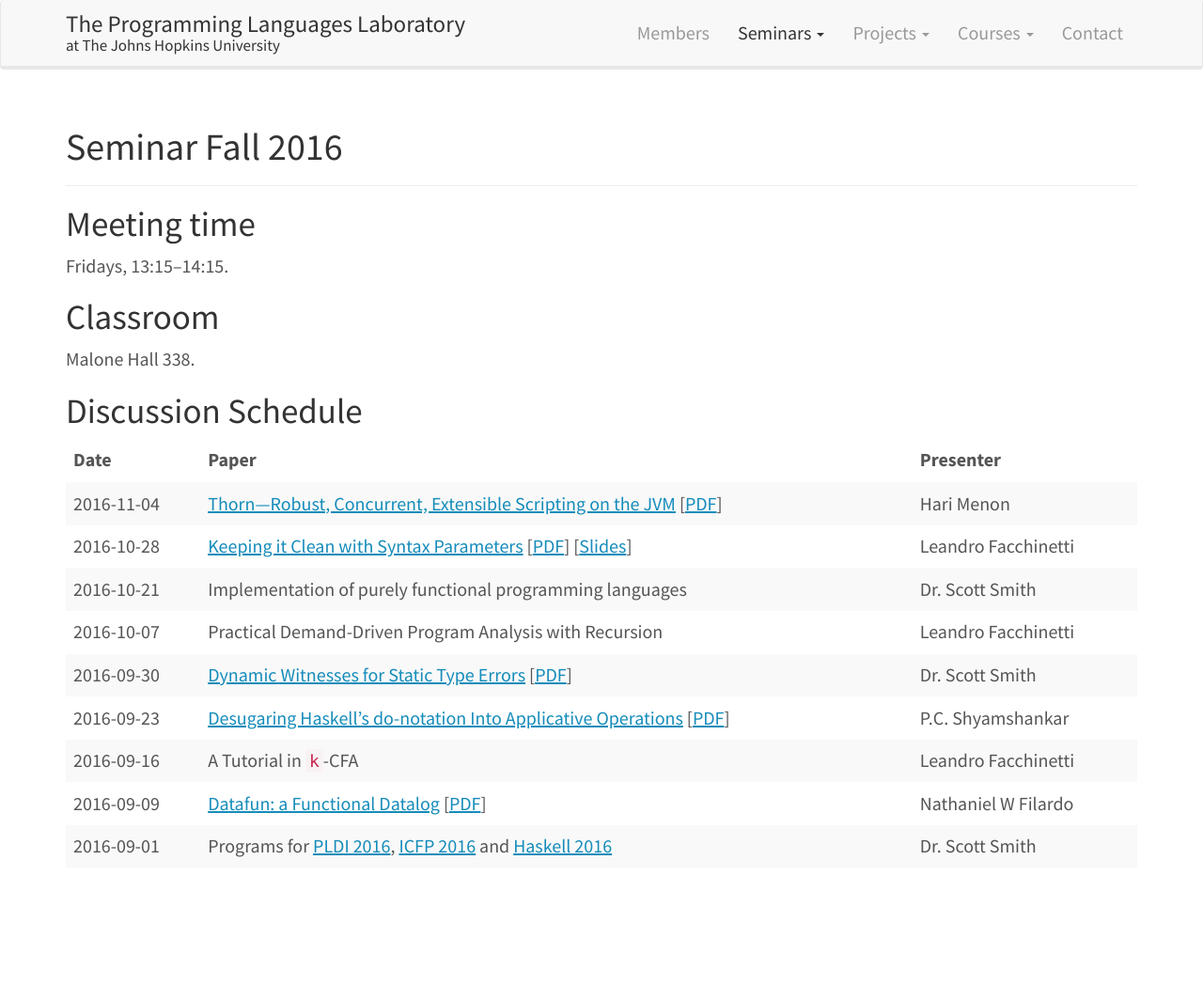
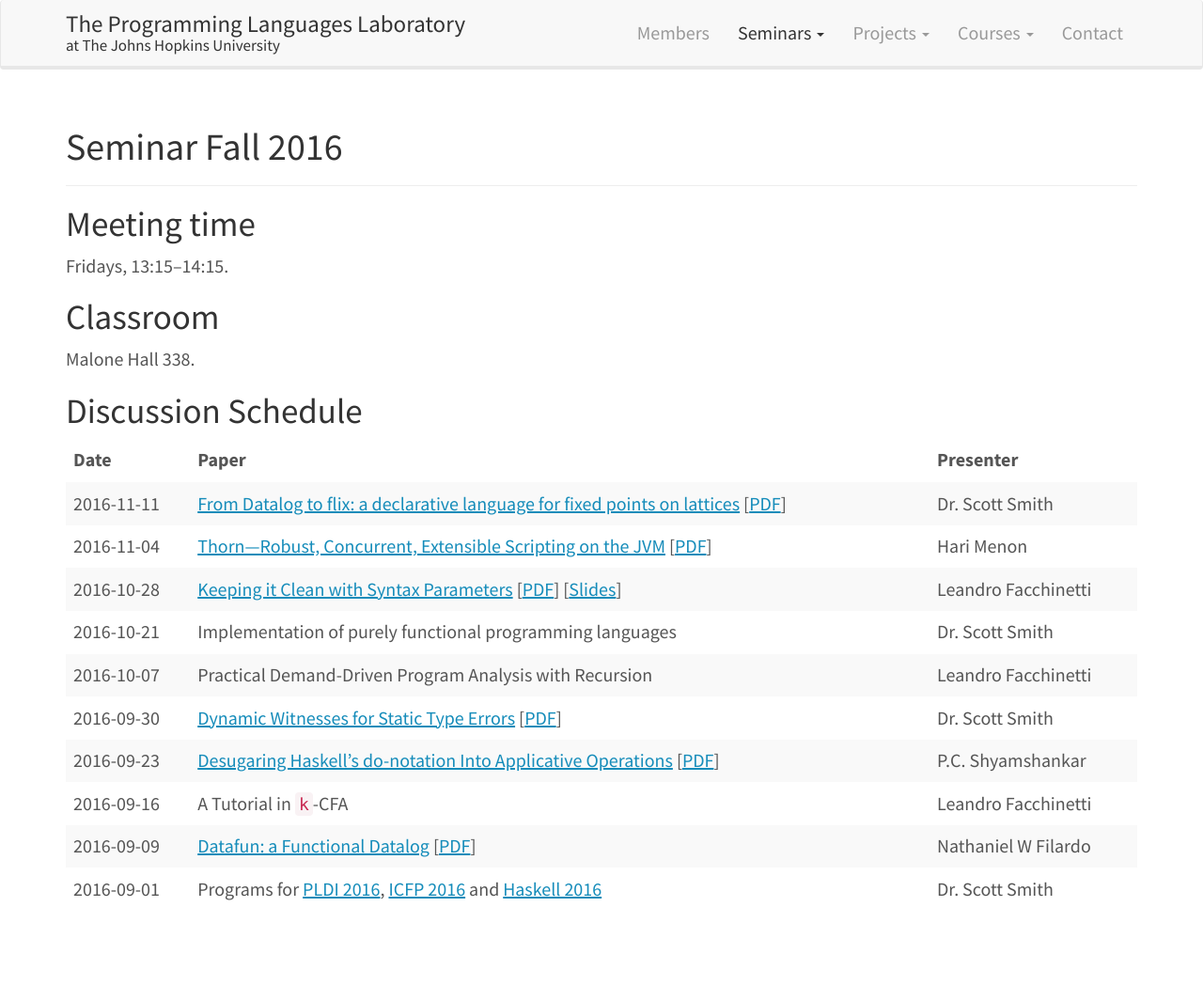
Before and after one commit to JHU-PL-Lab/www-pl-lab, a Jekyll site: the page built from seminars/fall-2016.md, in a window 1280 px wide. Shown: the whole page at 94% size. Built offline with Jekyll 4.4.1, drawn with Linux system fonts in a browser that asks for light colours; before the commit the page ends 1003 px from its top, so only the background shows below that.

Commit message:
Add 2016-11-11 seminar

```diff
--- a/seminars/fall-2016.md
+++ b/seminars/fall-2016.md
@@ -18,6 +18,7 @@ Discussion Schedule
 
 |       Date | Paper                                                                                                                                                                                                                                                             | Presenter           |
 |------------+-------------------------------------------------------------------------------------------------------------------------------------------------------------------------------------------------------------------------------------------------------------------+---------------------|
+| 2016-11-11 | [From Datalog to flix: a declarative language for fixed points on lattices](http://dl.acm.org/citation.cfm?id=2908096) [[PDF](http://plg.uwaterloo.ca/~mmadsen/papers/pldi16/paper.pdf)]                                                                          | Dr. Scott Smith     |
 | 2016-11-04 | [Thorn—Robust, Concurrent, Extensible Scripting on the JVM](http://dl.acm.org/citation.cfm?id=1640098) [[PDF](http://www.inf.usi.ch/faculty/nystrom/papers/thorn.pdf)]                                                                                            | Hari Menon          |
 | 2016-10-28 | [Keeping it Clean with Syntax Parameters](http://scheme2011.ucombinator.org/) [[PDF](http://scheme2011.ucombinator.org/papers/Barzilay2011.pdf)] [[Slides](http://scheme2011.ucombinator.org/slides/Barzilay2011.pdf)]                                            | Leandro Facchinetti |
 | 2016-10-21 | Implementation of purely functional programming languages                                                                                                                                                                                                         | Dr. Scott Smith     |
```
